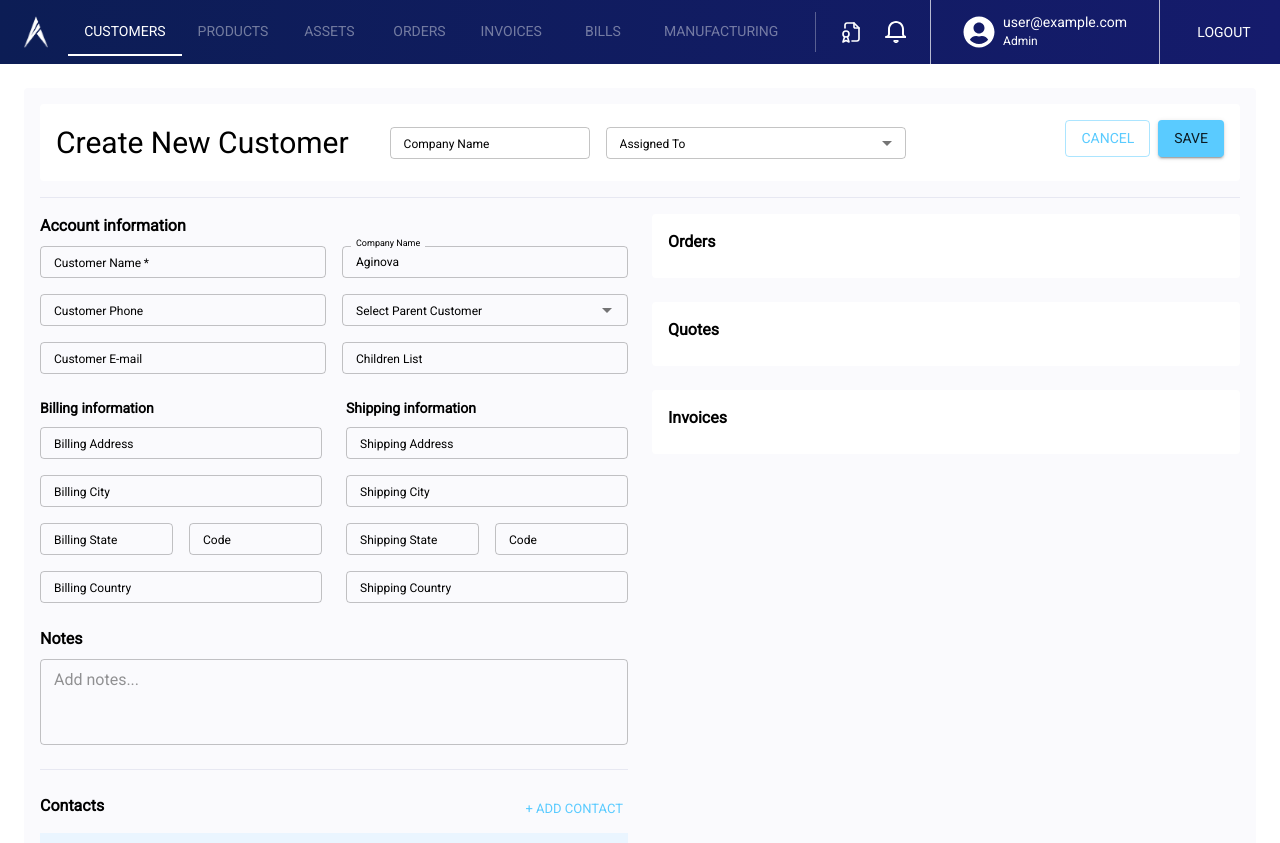
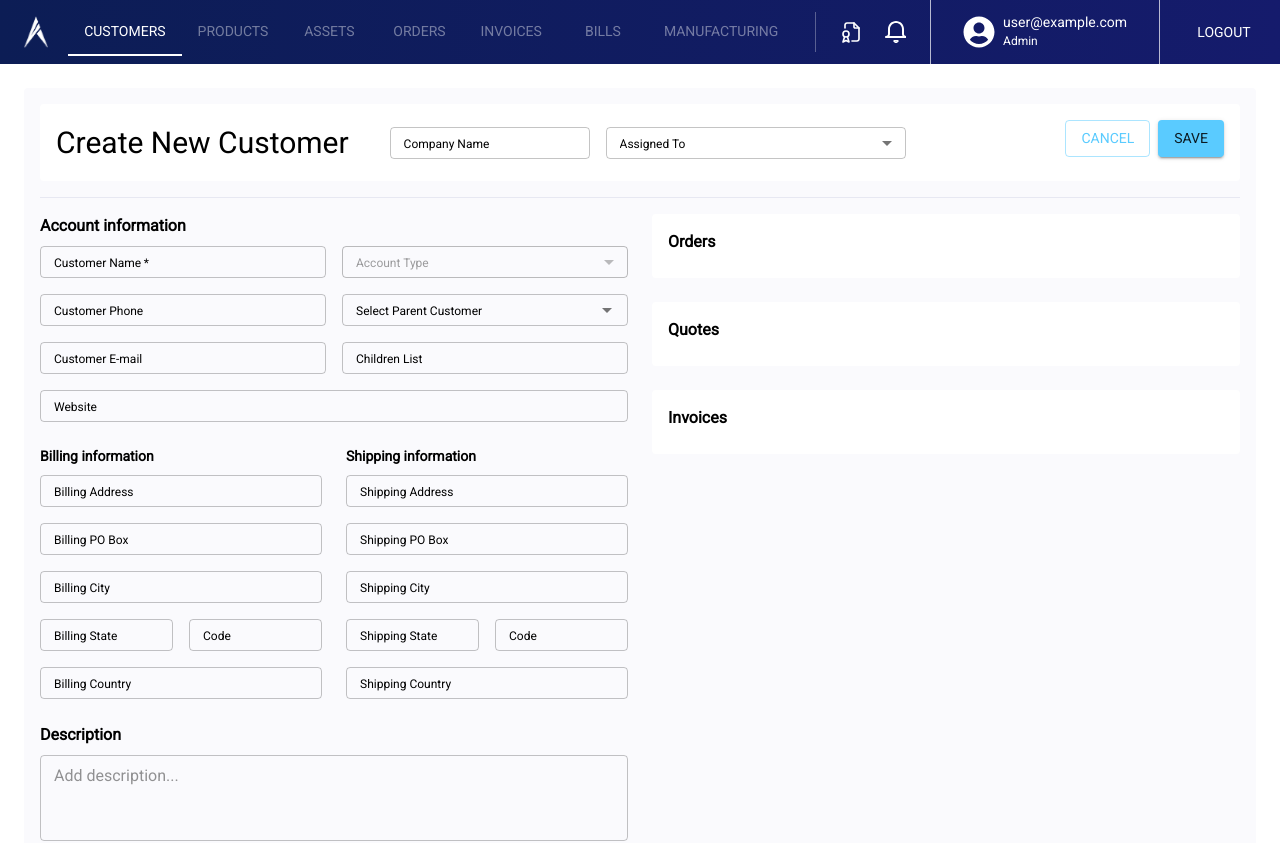
Before and after one commit to Aginova-gpt/crm-ai-frontend, a Next.js app: page /dashboard/customers/customerDetail/new in a window 1280 px wide. Shown: the top 843 px of the page. Built offline with nearby package versions, Linux system fonts and the light colour scheme.

Commit message:
Updated Contact fields, account type

```diff
--- a/src/app/dashboard/customers/customerDetail/ClientPage.tsx
+++ b/src/app/dashboard/customers/customerDetail/ClientPage.tsx
@@ -99,6 +99,27 @@ function useUsers(companyId: number | string) {
   });
 }
 
+function useAccountTypes() {
+  const { token, isLoggedIn } = useAuth();
+  const { fetchWithAuth } = useApi();
+
+  return useQuery({
+    queryKey: ["account-types"],
+    queryFn: async () => {
+      const url = "http://34.58.37.44/api/account-types";
+      const res = await fetchWithAuth(url);
+      if (!res.ok) {
+        if (res.status === 401) throw new Error("Unauthorized – please log in again");
+        throw new Error(`Request failed: ${res.status}`);
+      }
+      return res.json();
+    },
+    enabled: isLoggedIn && !!token,
+    staleTime: 24 * 60 * 60 * 1000, // 24 hours
+    gcTime: 24 * 60 * 60 * 1000,
+  });
+}
+
 export default function ClientPage({ customerId }: Props) {
   const router = useRouter();
   const isEditMode = !!customerId;                           // ⬅️ drive mode from prop
@@ -128,7 +149,7 @@ export default function ClientPage({ customerId }: Props) {
   const [shippingState, setShippingState] = React.useState("");
   const [shippingCode, setShippingCode] = React.useState("");
   const [shippingCountry, setShippingCountry] = React.useState("");
-  const [notes, setNotes] = React.useState("");
+  const [description, setDescription] = React.useState("");
   const saveAccountUrl = apiURL("create-account", "accounts.json");
   const editAccountUrl = apiURL("edit-account", "edit-account.json");
 
@@ -139,6 +160,7 @@ export default function ClientPage({ customerId }: Props) {
   const { data: customerDetail, isLoading: customerDetailLoading } = useCustomerDetail(
     isEditMode ? customerId : undefined
   );
+  const { data: accountTypesData, isLoading: accountTypesLoading } = useAccountTypes();
 
   const customers: Customer[] = useMemo(() => {
     if (!customersData?.data) return [];
@@ -209,6 +231,19 @@ export default function ClientPage({ customerId }: Props) {
     return users;
   }, [fallbackAssignedUser, users]);
 
+  const accountTypes = useMemo(() => {
+    if (!Array.isArray(accountTypesData)) return [];
+    return (accountTypesData as any[])
+      .map((type) => {
+        const id = type.account_type_id ?? type.id ?? type.value ?? null;
+        const name = type.account_type_name ?? type.name ?? type.label ?? "";
+        if (id == null || String(id).trim() === "" || name.trim() === "") return null;
+        return { id: String(id), name: String(name) };
+      })
+      .filter((type): type is { id: string; name: string } => type !== null)
+      .sort((a, b) => a.name.localeCompare(b.name));
+  }, [accountTypesData]);
+
   // Try to extract company name/id from JWT token
   const companyFromToken = useMemo(() => {
     try {
@@ -268,7 +303,7 @@ export default function ClientPage({ customerId }: Props) {
       }
 
       setWebsite(customerDetail.account_website ?? "");
-      setNotes(customerDetail.description ?? "");
+      setDescription(customerDetail.description ?? "");
 
       if (Array.isArray(customerDetail.contacts)) {
         setContacts(
@@ -356,6 +391,13 @@ export default function ClientPage({ customerId }: Props) {
     }
   }, [isEditMode, assignedTo, email, userOptions, customerDetail?.assigned_to]);
 
+  useEffect(() => {
+    if (isEditMode) return;
+    if (accountType) return;
+    if (accountTypes.length === 0) return;
+    setAccountType(accountTypes[0].id);
+  }, [isEditMode, accountType, accountTypes]);
+
   const handleSave = async (e?: React.FormEvent) => {
     e?.preventDefault();
 
@@ -375,7 +417,7 @@ export default function ClientPage({ customerId }: Props) {
       account_name: customerName ?? "",
       account_type_id: Number.isFinite(accountTypeNumeric) ? accountTypeNumeric : 0,
       parent_account_id: parentAccountId,
-      description: notes ?? "",
+      description: description ?? "",
       phone: customerPhone ?? "",
       email: customerEmail ?? "",
       website: website ?? "",
@@ -592,6 +634,7 @@ export default function ClientPage({ customerId }: Props) {
         <CustomerFormLeft
           customerName={customerName} setCustomerName={setCustomerName}
           accountType={accountType} setAccountType={setAccountType}
+          accountTypes={accountTypes} accountTypesLoading={accountTypesLoading}
           customerPhone={customerPhone} setCustomerPhone={setCustomerPhone}
           parent={parent} setParent={setParent}
           customerEmail={customerEmail} setCustomerEmail={setCustomerEmail}
@@ -609,7 +652,7 @@ export default function ClientPage({ customerId }: Props) {
           shippingState={shippingState} setShippingState={setShippingState}
           shippingCode={shippingCode} setShippingCode={setShippingCode}
           shippingCountry={shippingCountry} setShippingCountry={setShippingCountry}
-          notes={notes} setNotes={setNotes}
+          description={description} setDescription={setDescription}
           contacts={contacts} setContacts={setContactsPlain}
           customers={customers}
         />
--- a/src/components/CustomerForm/CustomerFormLeft.tsx
+++ b/src/components/CustomerForm/CustomerFormLeft.tsx
@@ -19,6 +19,7 @@ import {
     DialogTitle,
     DialogContent,
     DialogActions,
+    MenuItem,
 } from "@mui/material";
 import { MdDelete } from "react-icons/md";
 
@@ -31,8 +32,10 @@ interface Customer {
 interface CustomerFormLeftProps {
     customerName: string;
     setCustomerName: (value: string) => void;
-    companyName: string;
-    setCompanyName: (value: string) => void;
+    accountType: string;
+    setAccountType: (value: string) => void;
+    accountTypes: { id: string; name: string }[];
+    accountTypesLoading: boolean;
     customerPhone: string;
     setCustomerPhone: (value: string) => void;
     parent: string;
@@ -41,8 +44,12 @@ interface CustomerFormLeftProps {
     setCustomerEmail: (value: string) => void;
     childrenList: string;
     setChildrenList: (value: string) => void;
+    website: string;
+    setWebsite: (value: string) => void;
     billingAddress: string;
     setBillingAddress: (value: string) => void;
+    billingPOBox: string;
+    setBillingPOBox: (value: string) => void;
     billingCity: string;
     setBillingCity: (value: string) => void;
     billingState: string;
@@ -53,6 +60,8 @@ interface CustomerFormLeftProps {
     setBillingCountry: (value: string) => void;
     shippingAddress: string;
     setShippingAddress: (value: string) => void;
+    shippingPOBox: string;
+    setShippingPOBox: (value: string) => void;
     shippingCity: string;
     setShippingCity: (value: string) => void;
     shippingState: string;
@@ -61,19 +70,19 @@ interface CustomerFormLeftProps {
     setShippingCode: (value: string) => void;
     shippingCountry: string;
     setShippingCountry: (value: string) => void;
-    notes: string;
-    setNotes: (value: string) => void;
-    contacts: { name: string; phone: string; email: string }[];
-    setContacts: (value: { name: string; phone: string; email: string }[]) => void;
+    description: string;
+    setDescription: (value: string) => void;
+    contacts: { name: string; phone: string; email: string; notes?: string }[];
+    setContacts: (value: { name: string; phone: string; email: string; notes?: string }[]) => void;
     customers: Customer[];
 }
 
 export default function CustomerFormLeft({ customerName, setCustomerName, customerPhone, setCustomerPhone,
-     companyName, setCompanyName, parent, setParent, customerEmail, setCustomerEmail, childrenList,
-      setChildrenList, billingAddress, setBillingAddress, billingCity, setBillingCity, billingState,
+     accountType, setAccountType, accountTypes, accountTypesLoading, parent, setParent, customerEmail, setCustomerEmail, childrenList,
+      setChildrenList, website, setWebsite, billingAddress, setBillingAddress, billingPOBox, setBillingPOBox, billingCity, setBillingCity, billingState,
       setBillingState, billingCode, setBillingCode, billingCountry, setBillingCountry, shippingAddress,
-      setShippingAddress, shippingCity, setShippingCity, shippingState, setShippingState, shippingCode,
-      setShippingCode, shippingCountry, setShippingCountry, notes, setNotes, contacts, setContacts, customers }: CustomerFormLeftProps) {
+      setShippingAddress, shippingPOBox, setShippingPOBox, shippingCity, setShippingCity, shippingState, setShippingState, shippingCode,
+      setShippingCode, shippingCountry, setShippingCountry, description, setDescription, contacts, setContacts, customers }: CustomerFormLeftProps) {
 
     // Create a map for O(1) lookup instead of O(n) find operations
     const customersMap = React.useMemo(() => {
@@ -131,6 +140,7 @@ export default function CustomerFormLeft({ customerName, setCustomerName, custom
     const [newContactName, setNewContactName] = React.useState("");
     const [newContactPhone, setNewContactPhone] = React.useState("");
     const [newContactEmail, setNewContactEmail] = React.useState("");
+    const [newContactNotes, setNewContactNotes] = React.useState("");
 
     const handleAddContact = () => {
         setModalOpen(true);
@@ -141,6 +151,7 @@ export default function CustomerFormLeft({ customerName, setCustomerName, custom
         setNewContactName("");
         setNewContactPhone("");
         setNewContactEmail("");
+        setNewContactNotes("");
     };
 
     const handleSaveContact = () => {
@@ -148,7 +159,8 @@ export default function CustomerFormLeft({ customerName, setCustomerName, custom
             setContacts([...contacts, {
                 name: newContactName.trim(),
                 phone: newContactPhone.trim(),
-                email: newContactEmail.trim()
+                email: newContactEmail.trim(),
+                notes: newContactNotes.trim()
             }]);
             handleCloseModal();
         }
@@ -203,13 +215,37 @@ export default function CustomerFormLeft({ customerName, setCustomerName, custom
                             sx: { fontSize: 12 },
                         },
                     }} />
-                    <TextField fullWidth size="small" label="Company Name" value="Aginova" slotProps={{
-                        input: { sx: { height: 32, fontSize: 12, paddingY: 0,},
-                        },
-                        inputLabel: {
-                            sx: { fontSize: 12 },
-                        },
-                    }}/>
+                    <TextField
+                        fullWidth
+                        size="small"
+                        select
+                        label="Account Type"
+                        value={accountType}
+                        onChange={(e) => setAccountType(e.target.value)}
+                        disabled={accountTypesLoading || accountTypes.length === 0}
+                        slotProps={{
+                            input: { sx: { height: 32, fontSize: 12, paddingY: 0 } },
+                            inputLabel: {
+                                sx: { fontSize: 12 },
+                            },
+                        }}
+                    >
+                        {accountTypesLoading ? (
+                            <MenuItem value="" disabled>
+                                Loading account types...
+                            </MenuItem>
+                        ) : accountTypes.length > 0 ? (
+                            accountTypes.map((type) => (
+                                <MenuItem key={type.id} value={type.id}>
+                                    {type.name}
+                                </MenuItem>
+                            ))
+                        ) : (
+                            <MenuItem value="" disabled>
+                                No account types available
+                            </MenuItem>
+                        )}
+                    </TextField>
 
                     {/* Row 2 */}
                     <TextField fullWidth size="small" label="Customer Phone" value={customerPhone}
@@ -319,6 +355,20 @@ export default function CustomerFormLeft({ customerName, setCustomerName, custom
                             },
                         }}
                     />
+                    <TextField
+                        fullWidth
+                        size="small"
+                        label="Website"
+                        value={website}
+                        onChange={(e) => setWebsite(e.target.value)}
+                        sx={{ gridColumn: "span 2" }}
+                        slotProps={{
+                            input: { sx: { height: 32, fontSize: 12, paddingY: 0 } },
+                            inputLabel: {
+                                sx: { fontSize: 12 },
+                            },
+                        }}
+                    />
                 </Box>
             </Box>
 
@@ -338,6 +388,15 @@ export default function CustomerFormLeft({ customerName, setCustomerName, custom
                         },
                         inputLabel: {
                             sx: { fontSize: 12 }, // smaller label
+                        },
+                    }}/>
+                        <TextField fullWidth size="small" label="Billing PO Box" sx={{ gridColumn: "span 2" }}
+                        value={billingPOBox}
+                        onChange={(e) => setBillingPOBox(e.target.value)} slotProps={{
+                        input: { sx: { height: 32, fontSize: 12, paddingY: 0,},
+                        },
+                        inputLabel: {
+                        sx: { fontSize: 12 }, // smaller label
                         },
                     }}/>
                         <TextField fullWidth size="small" label="Billing City" sx={{ gridColumn: "span 2" }}
@@ -394,6 +453,15 @@ export default function CustomerFormLeft({ customerName, setCustomerName, custom
                             sx: { fontSize: 12 }, // smaller label
                         },
                     }}/>
+                        <TextField fullWidth size="small" label="Shipping PO Box" sx={{ gridColumn: "span 2" }}
+                        value={shippingPOBox}
+                        onChange={(e) => setShippingPOBox(e.target.value)} slotProps={{
+                        input: { sx: { height: 32, fontSize: 12, paddingY: 0,},
+                        },
+                        inputLabel: {
+                        sx: { fontSize: 12 }, // smaller label
+                        },
+                    }}/>
                         <TextField fullWidth size="small" label="Shipping City" sx={{ gridColumn: "span 2" }}
                         value={shippingCity}
                         onChange={(e) => setShippingCity(e.target.value)} slotProps={{
@@ -434,14 +502,14 @@ export default function CustomerFormLeft({ customerName, setCustomerName, custom
                 </Box>
             </Box>
 
-            {/* === Notes === */}
+            {/* === Description === */}
             <Box>
                 <Typography fontWeight={600} sx={{ mb: 1 }}>
-                    Notes
+                    Description
                 </Typography>
-                        <TextField fullWidth size="small" multiline rows={3} placeholder="Add notes..."
-                value={notes}
-                onChange={(e) => setNotes(e.target.value)} />
+                        <TextField fullWidth size="small" multiline rows={3} placeholder="Add description..."
+                value={description}
+                onChange={(e) => setDescription(e.target.value)} />
             </Box>
 
             <Divider />
@@ -460,6 +528,7 @@ export default function CustomerFormLeft({ customerName, setCustomerName, custom
                             <TableCell>Name</TableCell>
                             <TableCell>Phone</TableCell>
                             <TableCell>Email</TableCell>
+                        <TableCell>Notes</TableCell>
                             <TableCell align="right">Actions</TableCell>
                         </TableRow>
                     </TableHead>
@@ -469,6 +538,7 @@ export default function CustomerFormLeft({ customerName, setCustomerName, custom
                                 <TableCell>{c.name}</TableCell>
                                 <TableCell>{c.phone}</TableCell>
                                 <TableCell>{c.email}</TableCell>
+                                <TableCell>{c.notes}</TableCell>
                                 <TableCell align="right">
                                     <Tooltip title="Delete">
                                         <IconButton size="small" color="error" onClick={() => handleDeleteContact(i)}>
@@ -548,6 +618,21 @@ export default function CustomerFormLeft({ customerName, setCustomerName, custom
                                 },
                             }}
                         />
+                        <TextField
+                            label="Notes"
+                            fullWidth
+                            size="small"
+                            multiline
+                            minRows={2}
+                            value={newContactNotes}
+                            onChange={(e) => setNewContactNotes(e.target.value)}
+                            slotProps={{
+                                input: { sx: { fontSize: 12, paddingY: 0 } },
+                                inputLabel: {
+                                    sx: { fontSize: 12 },
+                                },
+                            }}
+                        />
                     </Box>
                 </DialogContent>
                 <DialogActions sx={{ marginRight: "15px", marginBottom: "10px" }}>
```
